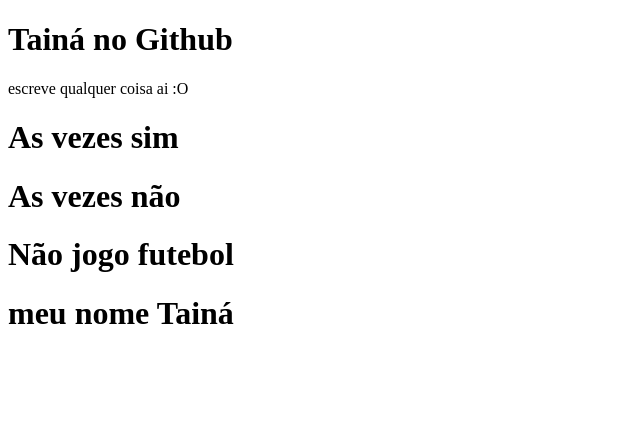
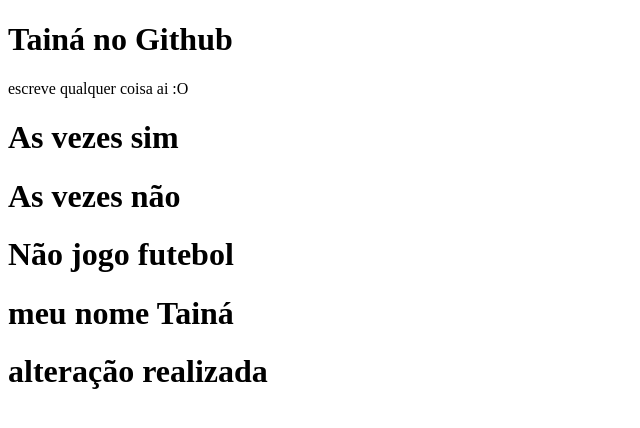
Before and after one commit to Taina333/meu-primeiro, a plain HTML site: page index.html in a window 1280 px wide. Shown: the whole page, without its empty margins (0-640 px from the left). Drawn offline with Linux system fonts and the light colour scheme.

Commit message:
atualizacaoo

```diff
--- a/index.html
+++ b/index.html
@@ -11,5 +11,7 @@
     <h1>As vezes não</h1>
     <h1>Não jogo futebol</h1>
     <h1>meu nome Tainá</h1>
+
+    <h1>alteração realizada</h1>
 </body>
 </html>
```
